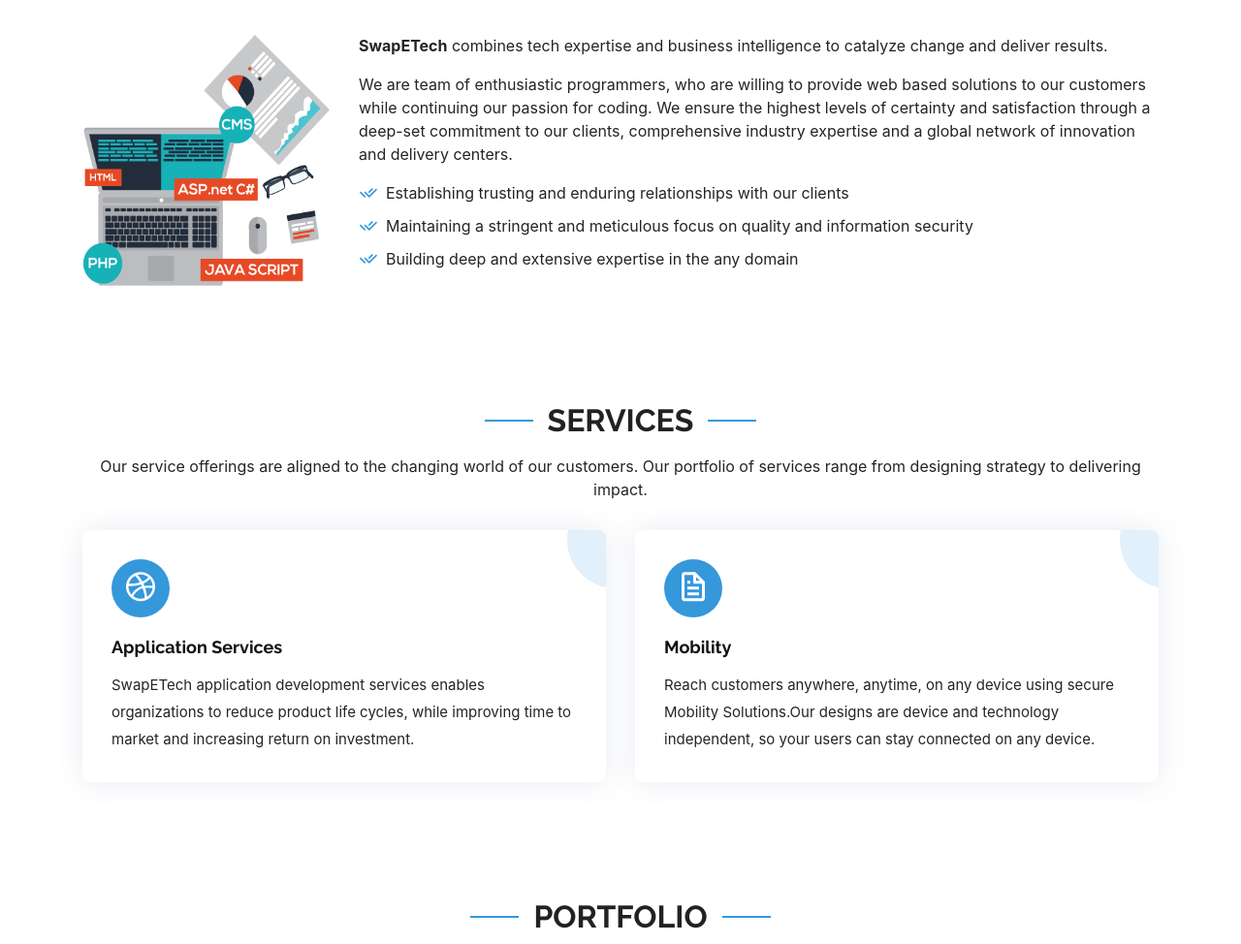
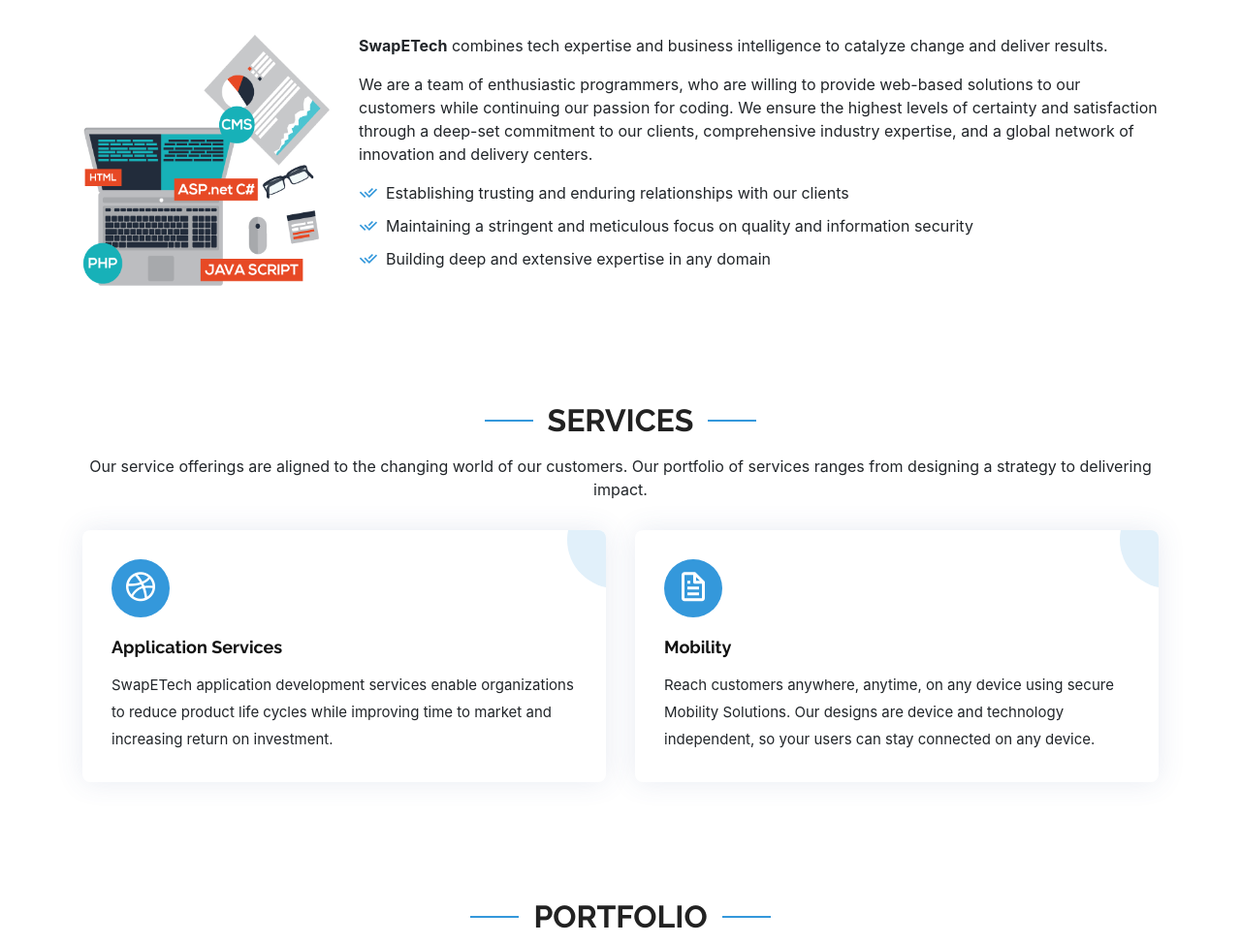
Before and after one commit to schowkekar/startup-landing-page, a website with bundled scripts: page index.html in a window 1280 px wide. Shown: the part 731-1705 px from the top of the page at 97% size. Built offline with nearby package versions, Linux system fonts and the light colour scheme.

Commit message:
Changed content
Changed content

```diff
--- a/index.html
+++ b/index.html
@@ -99,7 +99,7 @@
             <div class="row">
                 <div class="col-lg-6 pt-5 pt-lg-0 order-2 order-lg-1 d-flex flex-column justify-content-center">
                     <h1 data-aos="fade-up">Grow your business with SwapETech</h1>
-                    <h2 data-aos="fade-up" data-aos-delay="400">We are team of talanted developers provide web and mobile solutions using latest cloud technlogies</h2>
+                    <h2 data-aos="fade-up" data-aos-delay="400">We are a team of talented developers provide web and mobile solutions using the latest technologies</h2>
                     <div data-aos="fade-up" data-aos-delay="800">
                         <a href="#about" class="btn-get-started scrollto">Get Started</a>
                     </div>
@@ -167,8 +167,7 @@
                             <b>SwapETech</b> combines tech expertise and business intelligence to catalyze change and deliver results.
                         </p>
                         <p>
-                            We are team of enthusiastic programmers, who are willing to provide web based solutions to our customers while continuing our passion for coding.
-                            We ensure the highest levels of certainty and satisfaction through a deep-set commitment to our clients, comprehensive industry expertise and a global network of innovation and delivery centers.
+                            We are a team of enthusiastic programmers, who are willing to provide web-based solutions to our customers while continuing our passion for coding. We ensure the highest levels of certainty and satisfaction through a deep-set commitment to our clients, comprehensive industry expertise, and a global network of innovation and delivery centers.
                         </p>
                         <!--<h5 class="mb-1">Our Vision</h5>-->
                         <ul>
@@ -176,7 +175,7 @@
                             <li>
                                 <i class="ri-check-double-line"></i>Maintaining a stringent and meticulous focus on quality and information security
                             </li>
-                            <li><i class="ri-check-double-line"></i>Building deep and extensive expertise in the any domain</li>
+                            <li><i class="ri-check-double-line"></i>Building deep and extensive expertise in any domain</li>
                         </ul>
                     </div>
                     <!--<div class="col-lg-6 pt-4 pt-lg-0" data-aos="fade-up" data-aos-delay="300">
@@ -213,7 +212,6 @@
                                         </p>
                                     </div>
                                 </div>-->
-
         <!--<div class="col-md-6 d-md-flex align-items-md-stretch">
                                     <div class="count-box">
                                         <i class="icofont-document-folder"></i>
@@ -258,7 +256,7 @@
 
                 <div class="section-title" data-aos="fade-up">
                     <h2>Services</h2>
-                    <p>Our service offerings are aligned to the changing world of our customers. Our portfolio of services range from designing strategy to delivering impact.</p>
+                    <p>Our service offerings are aligned to the changing world of our customers. Our portfolio of services ranges from designing a strategy to delivering impact.</p>
                 </div>
 
                 <div class="row">
@@ -266,7 +264,7 @@
                         <div class="icon-box" data-aos="fade-up" data-aos-delay="100">
                             <div class="icon"><i class="bx bxl-dribbble"></i></div>
                             <h4 class="title"><a href="">Application Services</a></h4>
-                            <p class="description">SwapETech application development services enables organizations to reduce product life cycles, while improving time to market and increasing return on investment.</p>
+                            <p class="description">SwapETech application development services enable organizations to reduce product life cycles while improving time to market and increasing return on investment.</p>
                         </div>
                     </div>
 
@@ -275,7 +273,7 @@
                             <div class="icon"><i class="bx bx-file"></i></div>
                             <h4 class="title"><a href="">Mobility</a></h4>
                             <p class="description">
-                                Reach customers anywhere, anytime, on any device using secure Mobility Solutions.Our designs are device and technology independent, so your users can stay connected on any device.
+                                Reach customers anywhere, anytime, on any device using secure Mobility Solutions. Our designs are device and technology independent, so your users can stay connected on any device.
                             </p>
                         </div>
                     </div>
@@ -585,7 +583,6 @@
                             </div>
                         </div>
                     </div>-->
-
                     <!--<div class="col-lg-4 col-md-6 portfolio-item filter-card">
                         <div class="portfolio-wrap">
                             <img src="assets/img/portfolio/portfolio-4.jpg" class="img-fluid" alt="">
@@ -599,7 +596,6 @@
                             </div>
                         </div>
                     </div>-->
-
                     <!--<div class="col-lg-4 col-md-6 portfolio-item filter-web">
                         <div class="portfolio-wrap">
                             <img src="assets/img/portfolio/portfolio-5.jpg" class="img-fluid" alt="">
@@ -613,7 +609,6 @@
                             </div>
                         </div>
                     </div>-->
-
                     <!--<div class="col-lg-4 col-md-6 portfolio-item filter-app">
                         <div class="portfolio-wrap">
                             <img src="assets/img/portfolio/portfolio-6.jpg" class="img-fluid" alt="">
@@ -627,7 +622,6 @@
                             </div>
                         </div>
                     </div>-->
-
                     <!--<div class="col-lg-4 col-md-6 portfolio-item filter-card">
                         <div class="portfolio-wrap">
                             <img src="assets/img/portfolio/portfolio-7.jpg" class="img-fluid" alt="">
@@ -641,7 +635,6 @@
                             </div>
                         </div>
                     </div>-->
-
                     <!--<div class="col-lg-4 col-md-6 portfolio-item filter-card">
                         <div class="portfolio-wrap">
                             <img src="assets/img/portfolio/portfolio-8.jpg" class="img-fluid" alt="">
@@ -655,7 +648,6 @@
                             </div>
                         </div>
                     </div>-->
-
                     <!--<div class="col-lg-4 col-md-6 portfolio-item filter-web">
                         <div class="portfolio-wrap">
                             <img src="assets/img/portfolio/portfolio-9.jpg" class="img-fluid" alt="">
```
Lines whose indentation alone changed are shown as unchanged.
